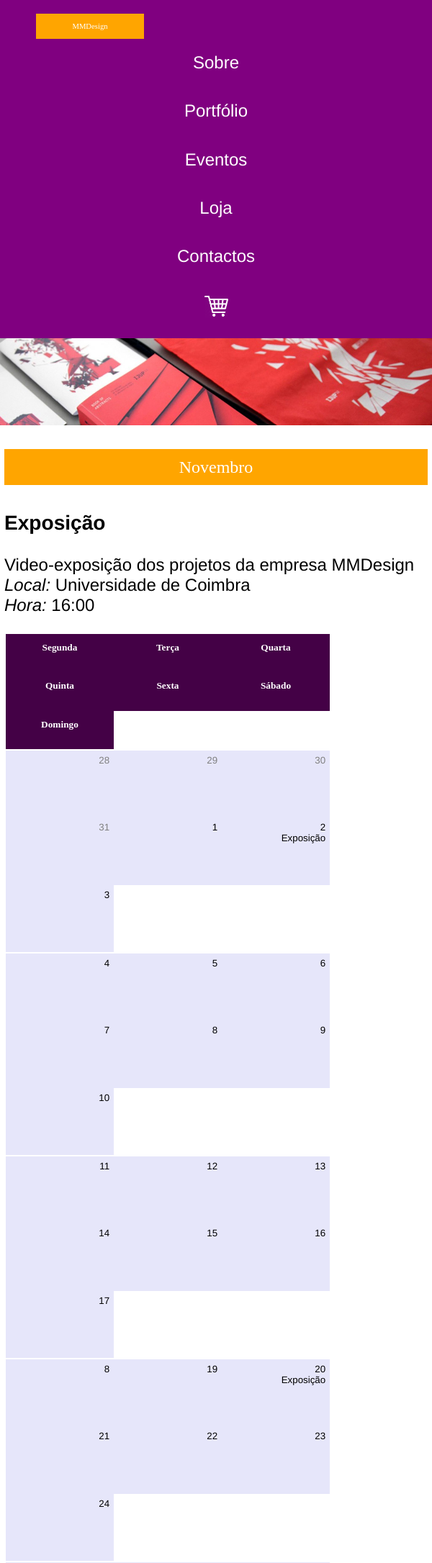
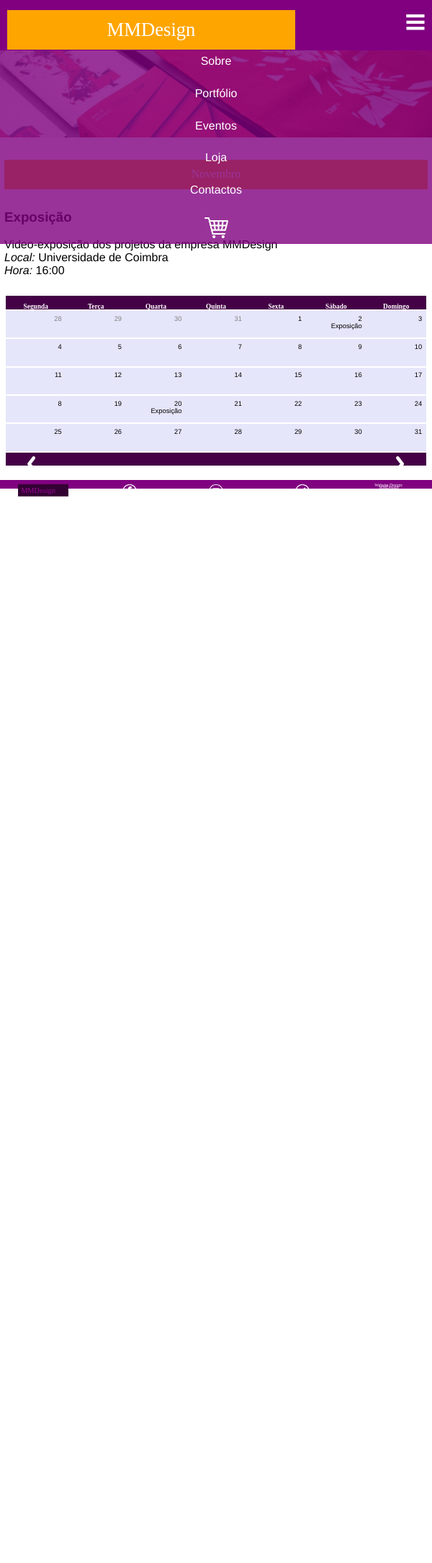
Before and after one commit to MadalenaSousa/ProjectTI, a PHP site: page /eventos.html in a window 600 px wide. Shown: the top 2172 px of the page at 72% size. After the commit the page ends 690 px from the top, so only its background shows below. Run offline with PHP 8.4, Linux system fonts and the light colour scheme.

Commit message:
adaptin to mobile

```diff
--- a/css/style.css
+++ b/css/style.css
@@ -67,12 +67,12 @@ nav [class*='col-'] {
     text-align: center;
 }
 
-[class*='col-']:not(.empty) {
-    min-width: 150px;
+nav [class*='col-']:not(.empty):hover {
+    background-color: #440146;
 }
 
-nav [class*='col-']:not(.empty):hover {
-    background-color: #440146;
+nav [class*='col-'].empty img {
+    display: none;
 }
 
 /*Rodapé*/
@@ -151,6 +151,12 @@ footer div:last-child {
     text-align: center;
     margin-top: 1.5%;
     margin-bottom: 1.5%;
+}
+
+/*homepage*/
+
+.homepage img {
+    display: none;
 }
 
 /*Sobre*/
@@ -302,30 +308,90 @@ footer div:last-child {
 }
 
 @media only screen and (max-width: 600px) {
+
+    /*geral*/
+
     [class*="col-"] {
         float: left;
         width: 100%;
+        font-size: 1em;
     }
 
-    [class*="col-"] .empty {
-        width: 100px;
+    /*logotipo e slideshow*/
+
+    .logo {
+        font-size: 20pt;
+        position: absolute;
+        top: 5px;
+        left: 10px;
+        width: calc(100% / 3 * 2);
     }
 
-    .logo {
-        font-size: 20pt ;
+    .img-video {
+        padding: 0;
+        margin: 0;
     }
-}
 
-@media only screen and (min-width: 600px) and (max-width: 768px) {
-    nav, footer {
+    /*navegação*/
+
+    nav .paginas {
+        position: absolute;
+        top: 70px;
+
         width: 100%;
     }
 
-    [class*="col-"] .empty {
-        width: 200px;
+    nav [class*="col-"]:not(.empty) {
+        background-color: rgba(128, 0, 128, 0.8);
     }
 
-    .logo {
-        font-size: 8pt ;
+    nav [class*="col-"].empty {
+        height: 70px;
+    }
+
+    nav [class*='col-'].empty img {
+        display: inline;
+        position: absolute;
+        right: 10px;
+        top: 20px;
+    }
+
+    /*homepage*/
+
+    .homepage video {
+        display: none;
+    }
+
+
+    /*footer*/
+
+    footer [class*="col-"].empty {
+        display: none;
+    }
+
+    footer [class*="col-"] {
+        width: calc(100% / 5);
+        font-size: 0.1em;
+        margin: 0;
+    }
+
+    footer svg {
+        width: 70px;
+    }
+
+    footer img {
+        width: 20px;
+    }
+
+    /*eventos*/
+
+     .grid-calendario td{
+       height: 4em;
+       font-size: 7pt;
+    }
+
+    .grid-calendario th, .grid-calendario tr:last-child td {
+        height: 2em;
+        font-size: 7pt;
     }
 }
--- a/eventos.html
+++ b/eventos.html
@@ -9,7 +9,9 @@
 <body>
     <header class="grid-header">
         <nav class="row">
-            <span class="col-6 empty"></span>
+            <span class="col-6 empty">
+                <img src="imagens/mobile/options.png" alt="">
+            </span>
 
             <a href="index.html">
                 <span class="logo botao">
@@ -17,6 +19,7 @@
                 </span>
             </a>
 
+            <div class="paginas">
                 <a href="sobre.html">
                     <span class="col-1">
                         Sobre
@@ -47,6 +50,7 @@
                         <img src="imagens/carrinho.png" alt="Carrinho de Compras" height="33px">
                     </span>
                 </a>
+            </div>
         </nav>
 
         <div class="row">
@@ -149,7 +153,6 @@
                     </tr>
                 </table>
 
-
                 <div class="col-1"></div>
 
         </div>
@@ -170,7 +173,7 @@
                 </a>
             </div>
 
-            <div class="col-1"></div>
+            <div class="col-1 empty"></div>
 
             <div class="col-2">
                 <a href="*link to fb">
@@ -202,7 +205,7 @@
                 </a>
             </div>
 
-            <div class="col-1"></div>
+            <div class="col-1 empty"></div>
 
             <div class="col-2"> Website Design:<br> MMDesign</div>
         </div>
```
Also changed, not shown: Compra.html (+7 -3 lines), Portfolio.html (+7 -3 lines), artigo.html (+7 -3 lines), contactoselocalizacao.html (+7 -3 lines), dadospagamento.html (+7 -3 lines), index.html (+10 -11 lines), loja.html (+7 -3 lines), sobre.html (+7 -3 lines), imagens/mobile/miniatura-mobile.jpg (added), imagens/mobile/options.png (added). Lines whose indentation alone changed are shown as unchanged.
